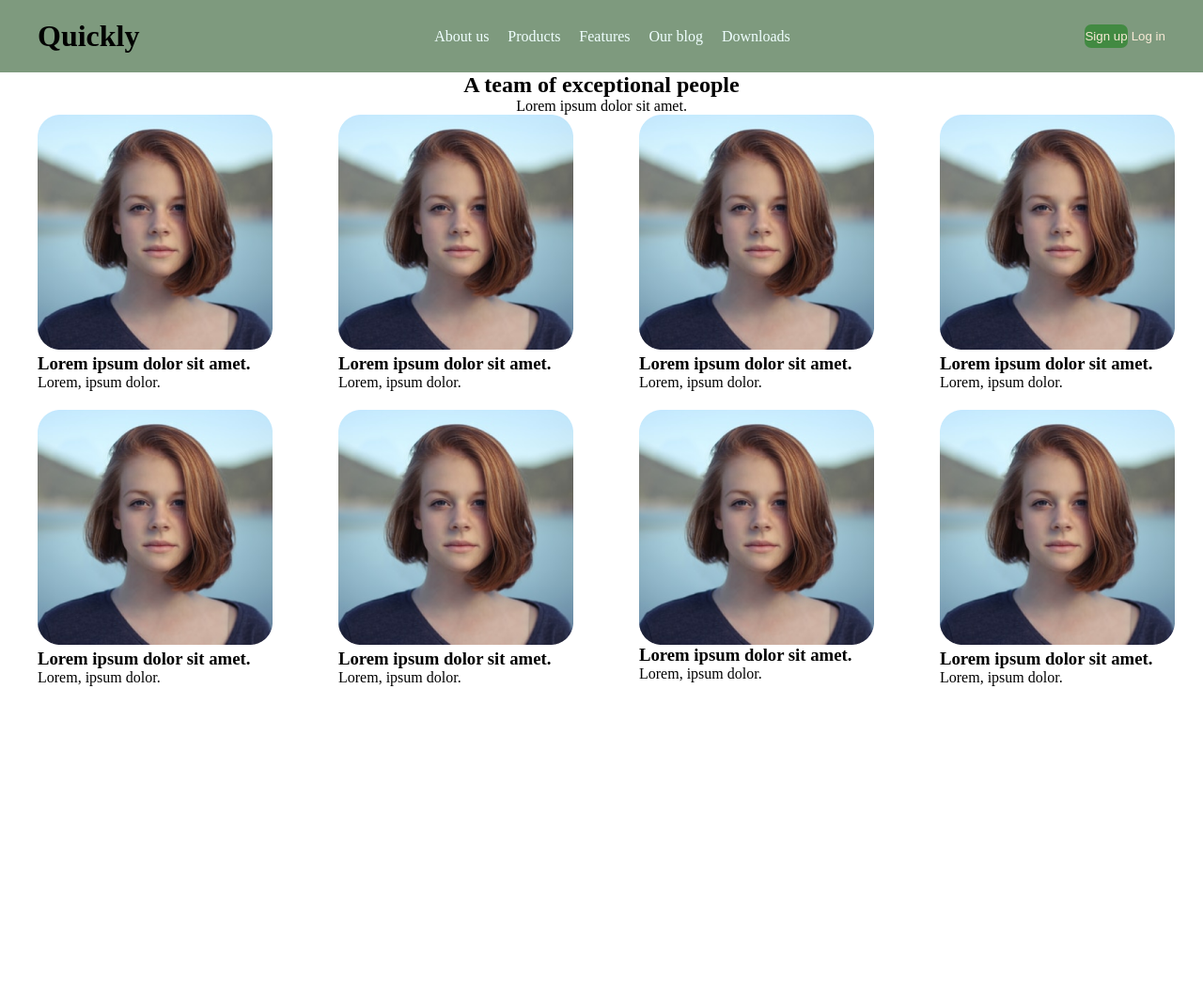
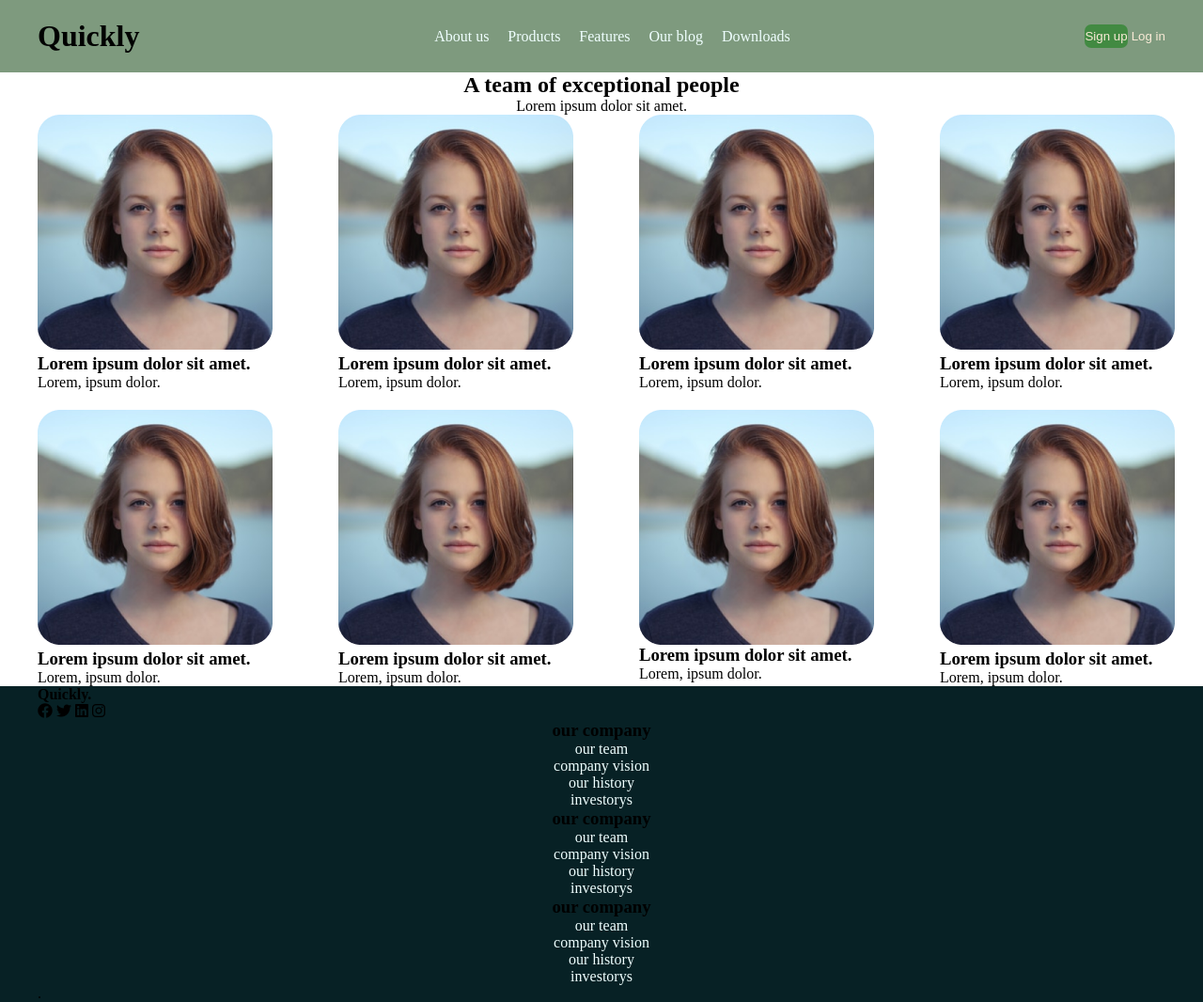
Before and after one commit to nargizvaliyeva/CodeAcademyClassworks, a plain HTML site: page 13.03-css.media.queries/index.html in a window 1280 px wide. Shown: the whole page at 94% size. Before the commit the page ends 800 px from the top, so only its background shows below. Drawn offline with Linux system fonts and the light colour scheme.

Commit message:
index.txt

```diff
--- a/13.03-css.media.queries/index.html
+++ b/13.03-css.media.queries/index.html
@@ -88,5 +88,79 @@
       </div>
     </section>
 
+    <footer>
+      <div class="container">
+        <div class="foot">
+          <div class="left">
+            <h4>Quickly.</h4>
+            <div class="logo">
+              <i class="fa-brands fa-facebook"></i>
+              <i class="fa-brands fa-twitter"></i>
+              <i class="fa-brands fa-linkedin"></i>
+              <i class="fa-brands fa-instagram"></i>
+            </div>
+          </div>
+          <div class="right">
+            <h3>our company</h3>
+
+              <ul>
+                <li>
+                  <a href="#">our team</a>
+                </li>
+                <li>
+                  <a href="#">company vision</a>
+                </li>
+                <li>
+                  <a href="#">our history</a>
+                </li>
+                <li>
+                  <a href="#">investorys</a>
+                </li>
+              </ul>
+
+          </div>
+          <div class="right">
+            <h3>our company</h3>
+
+              <ul>
+                <li>
+                  <a href="#">our team</a>
+                </li>
+                <li>
+                  <a href="#">company vision</a>
+                </li>
+                <li>
+                  <a href="#">our history</a>
+                </li>
+                <li>
+                  <a href="#">investorys</a>
+                </li>
+              </ul>
+
+          </div>
+          <div class="right">
+            <h3>our company</h3>
+
+              <ul>
+                <li>
+                  <a href="#">our team</a>
+                </li>
+                <li>
+                  <a href="#">company vision</a>
+                </li>
+                <li>
+                  <a href="#">our history</a>
+                </li>
+                <li>
+                  <a href="#">investorys</a>
+                </li>
+              </ul>
+
+          </div>
+        </div>
+        .
+      </div>
+    </footer>
+
   </body>
 </html>
--- a/13.03-css.media.queries/style.css
+++ b/13.03-css.media.queries/style.css
@@ -2,6 +2,8 @@
   margin: 0;
   padding: 0;
   box-sizing: border-box;
+  text-decoration: none;
+  list-style: none;
 }
 header {
   background-color: rgba(60, 102, 60, 0.658);
@@ -90,3 +92,19 @@ header .head ul, a {
  display: flex;
  flex-wrap: wrap;
 }
+footer{
+  background-color: #072125;
+  width: 100%;
+
+}
+.foot .right h3{
+  display: flex;
+  justify-content: center;
+  align-items: center;
+}
+.foot .right a{
+  display: flex;
+  justify-content: center;
+  align-items: center;
+
+}
```
